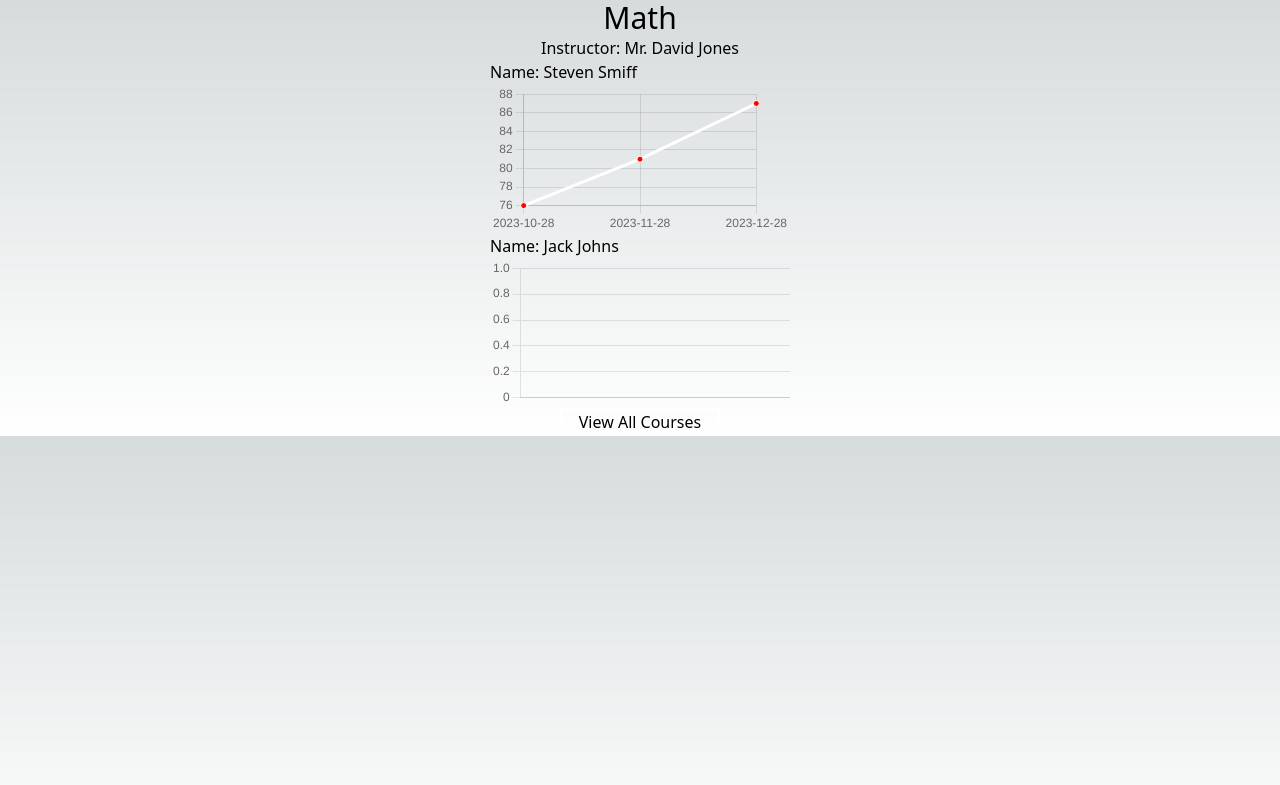
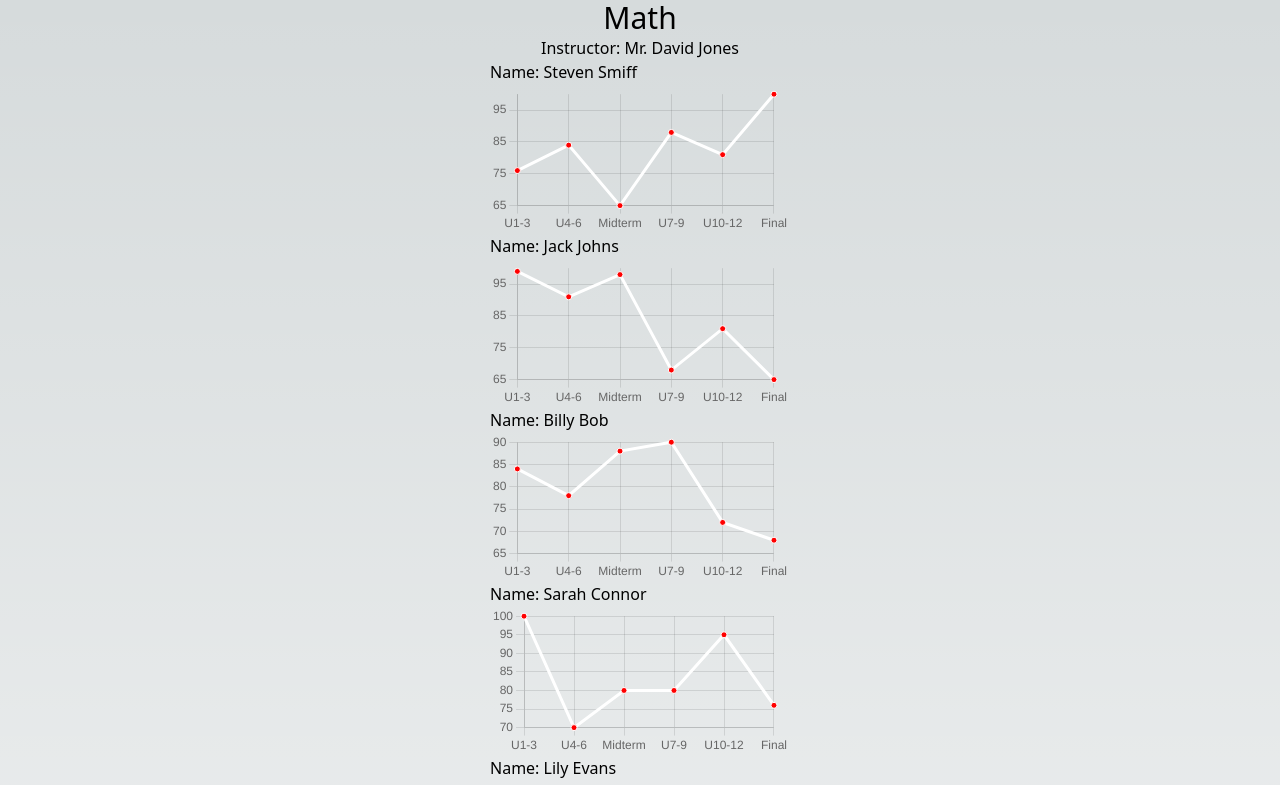
Before and after one commit to jakovid/scholarsuite-frontend, a Next.js app: page /courses/1 in a window 1280 px wide. Shown: the top 785 px of the page. Built offline with nearby package versions, Linux system fonts and the light colour scheme.

Commit message:
created random student and test generator

```diff
--- a/components/courses/courseStudent.js
+++ b/components/courses/courseStudent.js
@@ -1,10 +1,11 @@
 import StudentTestChart from "./studentTestChart"
 
-export default function CourseStudent({student}){
+export default function CourseStudent({student, course}){
     return(
         <div className="flex flex-col">
             <div>Name: {student.studentName} </div>
-            <StudentTestChart student={student} />
+
+            <StudentTestChart student={student} course={course} />
         </div>
     )
 }
--- a/components/courses/studentTestChart.js
+++ b/components/courses/studentTestChart.js
@@ -14,13 +14,13 @@ ChartJS.register(
     PointElement
 )
 
-export default function StudentTestChart({ student }){
+export default function StudentTestChart({ student, course }){
 
     const data = {
-        labels: student.tests.map(test => test.date),
+        labels: student.tests.filter(test => test.subject == course ).map(test => test.testType),
         datasets: [{
             labels: student.studentName,
-            data: student.tests.map(test => test.score),
+            data: student.tests.filter(test => test.subject == course ).map(test => test.score),
             backgroundColor: "red",
             borderColor: "white",
             pointElement: "red"
--- a/data/student-scores.js
+++ b/data/student-scores.js
@@ -29,21 +29,31 @@ class Student{
         }
     }
 
-    addTest(test) {
+    addTest(course, testType, date, score) {
+        if (!(course instanceof Course)) {
+            throw new Error('Invalid course information');
+        }
+        const test = new Test(course, testType, this, date, score); // 'this' refers to the student instance
         this.tests.push(test);
     }
 }
 
 class Test{
-    constructor(subject, testType, student, date, score){
-        this.subject = subject
+    constructor(course, testType, student, date, score){
+        if (!(course instanceof Course)) {
+            throw new Error('Invalid course');
+        }
+        if (!(student instanceof Student)) {
+            throw new Error('Invalid student');
+        }
+
+        this.subject = course.subject
         this.testType = testType
-        this.teacherName = subject.teacherName
+        this.teacherName = course.teacherName
         this.student = student
         this.date = date
         this.score = score
 
-        this.student.addTest(this)
     }
 }
 
@@ -75,12 +85,58 @@ let course2 = new Course(2, "Science", "Ms. Stephanie Collins");
 let course3 = new Course(3, "History", "Mr. Mark Clarkson");
 let course4 = new Course(4, "English", "Mrs. Susan Anthony");
 
-course1.addStudent(student1)
-course1.addStudent(student2)
+let students = [student1, student2, student3, student4, student5, student6, student7, student8, student9, student10, student11, student12, student13, student14, student15, student16, student17, student18, student19, student20]
 
-let test1 = new Test(course1, "Test", student1, "2023-10-28", 76)
-let test2 = new Test(course1, "Test", student1, "2023-11-28", 81)
-let test3 = new Test(course1, "Test", student1, "2023-12-28", 87)
+
+const mathTestsInfo = [
+    {testType: "U1-3", date: "2023-9-28"},
+    {testType: "U4-6", date: "2023-10-14"},
+    {testType: "Midterm", date: "2023-10-28"},
+    {testType: "U7-9", date: "2023-11-14"},
+    {testType: "U10-12", date: "2023-11-28"},
+    {testType: "Final", date: "2023-12-28"}
+];
+
+// Function to generate a random score between 65 and 100
+function getRandomScore() {
+    return Math.floor(Math.random() * (100 - 65 + 1)) + 65; // The score is between 65 and 100
+}
+
+// Enroll students in Math and generate random tests
+for (let i = 0; i < 10; i++){
+    course1.addStudent(students[i]);
+    mathTestsInfo.forEach(testInfo => {
+        const score = getRandomScore(); // Get a random score for each test
+        students[i].addTest(course1, testInfo.testType, testInfo.date, score);
+    });
+}
+
+//Enroll students in Science and Generate Random Tests
+for (let i = 10; i < students.length; i++){
+    course2.addStudent(students[i]);
+    mathTestsInfo.forEach(testInfo => {
+        const score = getRandomScore(); // Get a random score for each test
+        students[i].addTest(course2, testInfo.testType, testInfo.date, score);
+    });
+}
+
+//Enroll students in History and Generate Random Tests
+for (let i = 0; i < students.length; i+= 2){
+    course3.addStudent(students[i]);
+    mathTestsInfo.forEach(testInfo => {
+        const score = getRandomScore(); // Get a random score for each test
+        students[i].addTest(course3, testInfo.testType, testInfo.date, score);
+    });
+}
+
+//Enroll students in English and Generate Random Tests
+for (let i = 1; i < students.length; i+= 2){
+    course4.addStudent(students[i]);
+    mathTestsInfo.forEach(testInfo => {
+        const score = getRandomScore(); // Get a random score for each test
+        students[i].addTest(course4, testInfo.testType, testInfo.date, score);
+    });
+}
 
 
 courses.push(course1, course2, course3, course4);
--- a/pages/courses/[courseId].js
+++ b/pages/courses/[courseId].js
@@ -29,7 +29,7 @@ export default function CoursePage(){
             <div> Instructor: {course.teacherName}</div>
             <div>
                 {course.students.map(student => (
-                    <CourseStudent student={student} />
+                    <CourseStudent student={student} course={course.subject} />
                 ))}
             </div>
 
```
